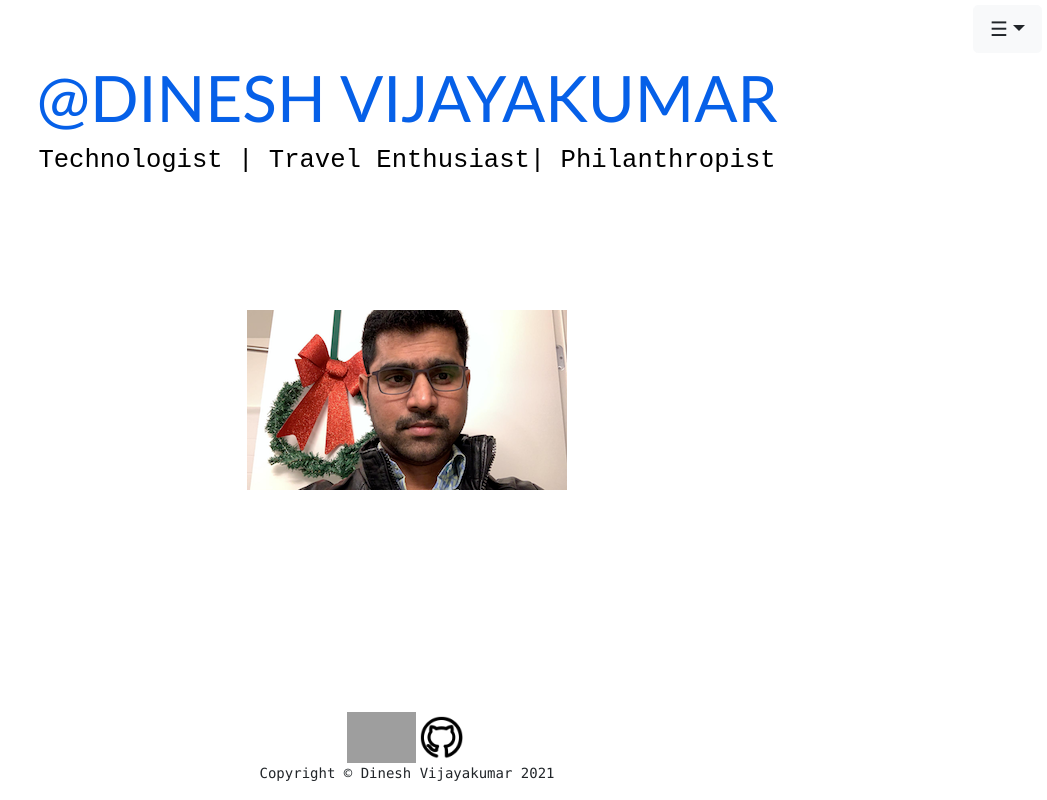
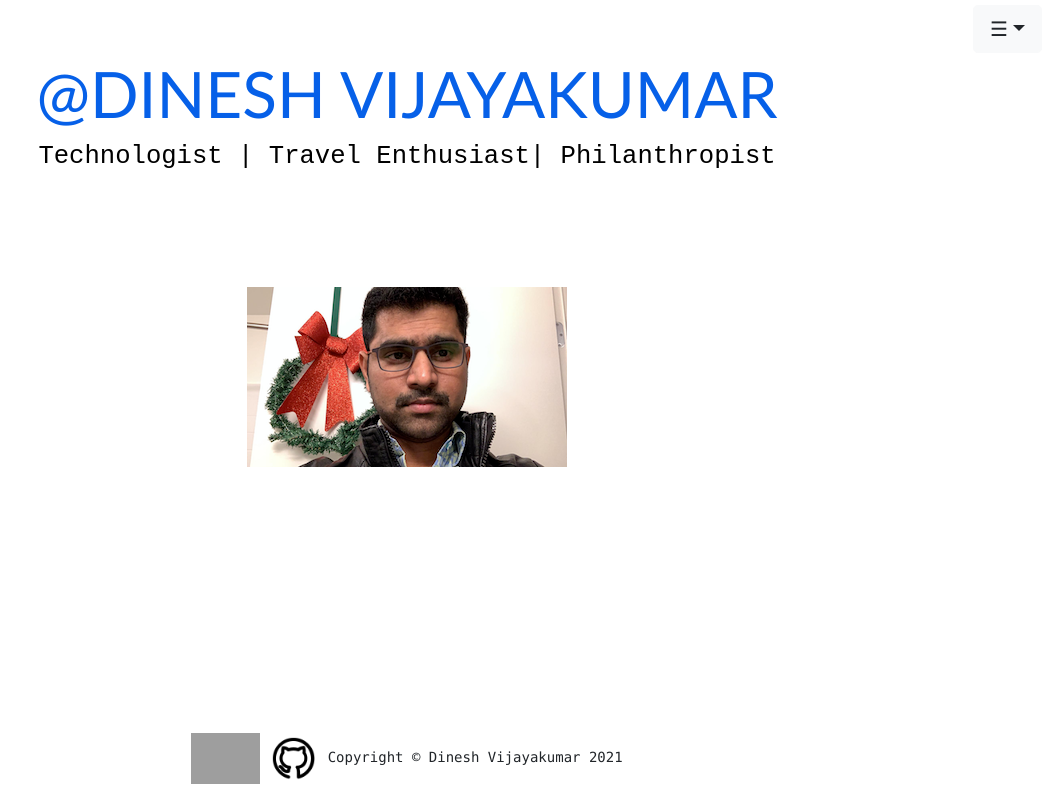
Before and after one commit to busybee1149/busybee1149.github.io, a React (Create React App) app: page / in a window 1280 px wide. Shown: the whole page, without its empty margins (233-1280 px from the left). Built offline with nearby package versions, Linux system fonts and the light colour scheme; grey boxes are pictures that could not be loaded.

Commit message:
refactor pages

```diff
--- a/src/App.tsx
+++ b/src/App.tsx
@@ -1,18 +1,19 @@
-import { HomePage, TravelMap, Footer } from "./components";
+import { HomePage, TravelMap, Footer, Header } from "./components";
 import { BrowserRouter as Router, Route, Switch } from "react-router-dom";
 
 
 function App() {
   return (
-    <div className="App">
+     <div className="container">
       <Router>
+        <Header />
         <Switch>
           <Route path="/" exact component={() => <HomePage />} />
           <Route path="/travelmap" exact component={() => <TravelMap />} />
         </Switch>
         <Footer />
       </Router>
-    </div>
+      </div>
   );
 }
 
--- a/src/components/Footer.tsx
+++ b/src/components/Footer.tsx
@@ -4,14 +4,11 @@ function Footer() {
   return (
      <div className="footer">
         <footer className="py-3 fixed-bottom">
-        <div className="footer-container">
             <pre className="m-0 text-center text-black ">
-              <a href="https://www.linkedin.com/in/dineshvijaykumar"><img alt="main" src={process.env.PUBLIC_URL + '/images/linkedin.png'} /></a>
-              <a href="https://github.com/busybee1149"><img alt="main" src={process.env.PUBLIC_URL + '/images/github.png'} /></a>
-             <br />
+                <a href="https://www.linkedin.com/in/dineshvijaykumar"><img alt="main" src={process.env.PUBLIC_URL + '/images/linkedin.png'}/> </a>
+                <a href="https://github.com/busybee1149"><img alt="main" src={process.env.PUBLIC_URL + '/images/github.png'}/> </a>
                 Copyright &copy; Dinesh Vijayakumar 2021
             </pre>
-        </div>
         </footer>
       </div>
   );
--- a/src/components/NavMenu.tsx
+++ b/src/components/Header.tsx
@@ -3,17 +3,14 @@ import { withRouter } from "react-router-dom";
 import 'bootstrap/dist/css/bootstrap.min.css';
 import Dropdown from 'react-bootstrap/Dropdown';
 
-function Menu() {
-
-return  (
-    <div>
-        <nav>
-        <div className="menu">
+function Header() {
+    return  (
+        <div className="header">
+            <nav className="menu">
                 <Dropdown data-align="right">
                     <Dropdown.Toggle variant="light" id="dropdown-basic" size='lg'>
                         ☰
                     </Dropdown.Toggle>
-
                     <Dropdown.Menu>
                         <Dropdown.Item href="/">About</Dropdown.Item>
                         <Dropdown.Item href="#/resume">Resume</Dropdown.Item>
@@ -22,10 +19,9 @@ return  (
                         <Dropdown.Item href="#/contact">Contact</Dropdown.Item>
                     </Dropdown.Menu>
                 </Dropdown>
-            </div>
-        </nav>
-    </div>
-);
+            </nav>
+        </div>
+    );
 }
 
-export default withRouter(Menu);
+export default withRouter(Header);
--- a/src/components/HomePage.tsx
+++ b/src/components/HomePage.tsx
@@ -1,19 +1,12 @@
 import React from "react";
-import Menu from './NavMenu';
-
-const Title = () =>
-    ( <section className="titleCentered">
-                <h1 className="mainTitle"> @Dinesh Vijayakumar  </h1>
-                <pre className="subTitle"> Technologist | Travel Enthusiast| Philanthropist </pre>
-      </section>
-);
-
 
 function HomePage() {
     return (
-        <div className="container">
-            <Title />
-            <Menu />
+        <div className="main">
+            <section>
+                <h1 className="mainTitle"> @Dinesh Vijayakumar  </h1>
+                <pre className="subTitle"> Technologist | Travel Enthusiast| Philanthropist </pre>
+             </section>
             <figure className="figurefx pushup">
                 <img alt="main" src={process.env.PUBLIC_URL + '/images/logo192.png'} />
                 <figcaption>
--- a/src/components/TravelMap.tsx
+++ b/src/components/TravelMap.tsx
@@ -1,6 +1,5 @@
 import React from "react";
 import { MapContainer, TileLayer, Marker, Tooltip } from 'react-leaflet';
-import Footer from "./Footer";
 
 
 function MapPlaceholder() {
@@ -14,8 +13,8 @@ function MapPlaceholder() {
 
 function Travelmap() {
     return (
-        <div>
-        <MapContainer center={[10.9591, 76.8988]} zoom={2} scrollWheelZoom={false} style={{ height: "60vh" }} placeholder={<MapPlaceholder />}>
+            <div className="travelmap">
+                <MapContainer center={[10.9591, 76.8988]} zoom={2} scrollWheelZoom={false} style={{ height: "80vh"}} placeholder={<MapPlaceholder />}>
                     <TileLayer
                         attribution='&copy; <a href="http://osm.org/copyright">OpenStreetMap</a> contributors'
                         url="https://{s}.tile.openstreetmap.org/{z}/{x}/{y}.png"
@@ -37,16 +36,6 @@ function Travelmap() {
                         <Tooltip> Machu Picchu </Tooltip>
                     </Marker>
                 </MapContainer>
-
-        <div>
-            <h1> Places I have travelled </h1>
-                <ol>
-                    <li> London </li>
-                    <li> Cusco </li>
-                    <li> Machhu Picchu </li>
-                </ol>
-        </div>
-        <Footer />
             </div>
     )
 }
--- a/src/components/index.ts
+++ b/src/components/index.ts
@@ -1,4 +1,4 @@
-export { default as Menu } from "./NavMenu";
+export { default as Header } from "./Header";
 export { default as HomePage } from "./HomePage";
 export { default as TravelMap } from "./TravelMap";
 export { default as Footer } from "./Footer";
--- a/src/index.css
+++ b/src/index.css
@@ -31,7 +31,7 @@ ul li a:hover {
     /* float: left; */
     right: 5px;
     top: 5px;
-    position: fixed;
+    position: absolute;
 }
 
 .mainTitle {
@@ -54,12 +54,6 @@ ul li a:hover {
     color: #000000;
 }
 
-.titleCentered {
-    position: fixed;
-    top: 15%;
-    left: 50%;
-    transform: translate(-50%, -50%);
-}
 .container {
     display:flex;
     flex-direction: column;
@@ -67,31 +61,38 @@ ul li a:hover {
     flex-wrap: wrap;
 }
 
+.main {
+    position: relative;
+    height: auto;
+    width: auto;
+}
+
 figure.figurefx {
-    max-width: 100%;
+    width: auto;
     height: auto;
-    top:50%;
-    left:50%;
-    position: fixed;
-    transform: translate(-50%, -50%);
-    overflow: hidden; /* hide overflowing elements by default */
+    margin-top: 10%;
+    text-align: center;
+    position: relative;
+    overflow: hidden;
+    /*  hide overflowing elements by default */
 }
 
 figure.figurefx figcaption {
     position: absolute;
     display: block;
-  -webkit-box-sizing: border-box;
-  -moz-box-sizing: border-box;
-  box-sizing: border-box;
+    -webkit-box-sizing: border-box;
+    -moz-box-sizing: border-box;
+    box-sizing: border-box;
     text-align: center;
     background: white;
     padding: 15px;
     z-index: 100;
-    width: 100%;
+    max-width: 100%;
     max-height: 100%;
-    overflow: hidden;
+    /* width: 100%;
+    max-height: 100%; */
     top: 0%;
-    left: 0;
+    margin-left: 40%;
     -moz-transform: translate3d(-100%, -50%, 0); /* position caption outside layout horizontally and centered vertically */
     -webkit-transform: translate3d(-100%, -50%, 0);
     transform: translate3d(-100%, -50%, 0);
@@ -118,13 +119,11 @@ figure.pushup figcaption {
       transform: translate3d(0, 0, 0);
 }
 
-
 figure.pushup:hover img {
       -moz-transform: translate3d(0, -20px, 0); /* move image up vertically a bit for parallax effect */
       -webkit-transform: translate3d(0, -20px, 0);
       transform: translate3d(0, -20px, 0);
-    opacity: .5;
-
+      opacity: .5;
 }
 
 figure.pushup:hover figcaption{
@@ -134,9 +133,13 @@ figure.pushup:hover figcaption{
       -moz-transition: all 0.5s;
       -webkit-transition: all 0.5s;
       transition: all 0.5s;
-    box-shadow: 0px -2px 28px rgba(0, 0, 0, 0.3);
+      box-shadow: 0px -2px 28px rgba(0, 0, 0, 0.3);
 }
 
-.footer-container img {
+.footer img {
     height: 4vw;
 }
+
+.header {
+    height: 4vw;
+}
```
Lines whose indentation alone changed are shown as unchanged.
